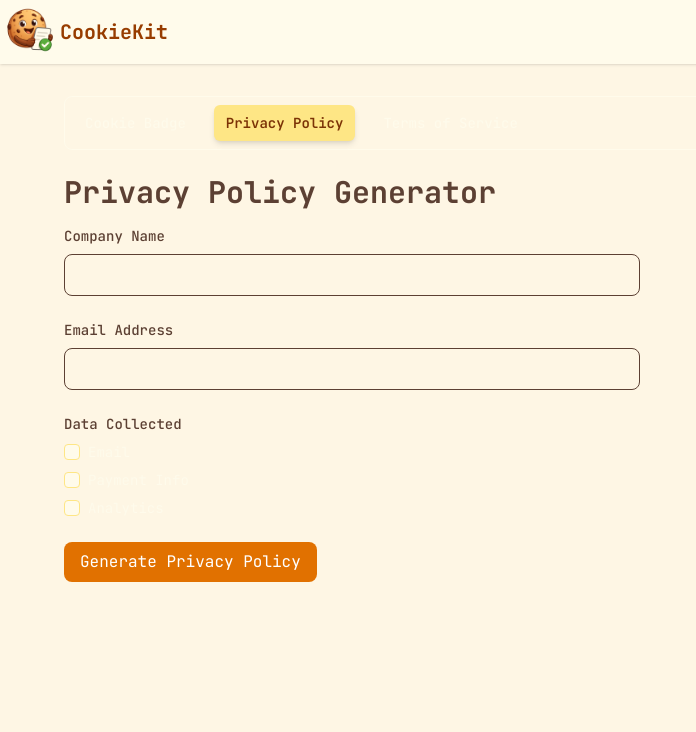
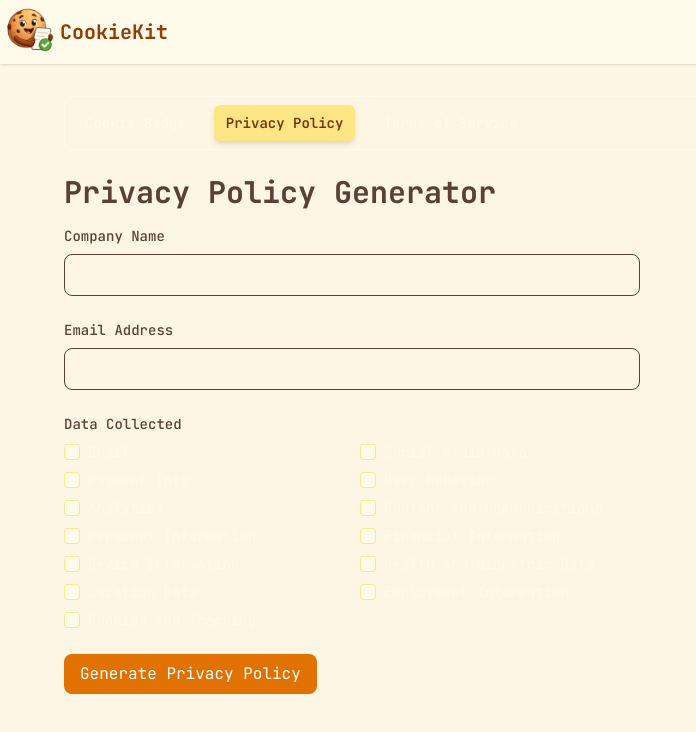
Before and after one commit to ezequiasaramburu/Cookiekit, a Next.js app: page /privacy in a window 1280 px wide. Shown: the top 732 px of the page, without its empty margins (0-696 px from the left). Built offline with nearby package versions, Linux system fonts and the light colour scheme.

Commit message:
add more collected data items on privacy page

```diff
--- a/src/app/privacy/page.tsx
+++ b/src/app/privacy/page.tsx
@@ -6,7 +6,20 @@ import { privacyPolicyTemplate } from "@/templates/privacyPolicy";
 import { PageLayout } from "@/components/PageLayout";
 import { Checkbox } from "@/components/Checkbox";
 
-type DataType = "email" | "payment" | "analytics";
+type DataType =
+  | "email"
+  | "payment"
+  | "analytics"
+  | "personal"
+  | "device"
+  | "location"
+  | "cookies"
+  | "social"
+  | "behavior"
+  | "content"
+  | "financial"
+  | "health"
+  | "employment";
 
 export default function PrivacyPage() {
   const [companyName, setCompanyName] = useState("");
@@ -59,6 +72,56 @@ export default function PrivacyPage() {
         "<li style='margin-bottom: 8px;'>Analytics data to improve our services</li>"
       );
     }
+    if (dataTypes.includes("personal")) {
+      dataCollectedItems.push(
+        "<li style='margin-bottom: 8px;'>Personal information such as name, address, and contact details</li>"
+      );
+    }
+    if (dataTypes.includes("device")) {
+      dataCollectedItems.push(
+        "<li style='margin-bottom: 8px;'>Device information including IP address, browser type, and operating system</li>"
+      );
+    }
+    if (dataTypes.includes("location")) {
+      dataCollectedItems.push(
+        "<li style='margin-bottom: 8px;'>Location data to provide location-based services</li>"
+      );
+    }
+    if (dataTypes.includes("cookies")) {
+      dataCollectedItems.push(
+        "<li style='margin-bottom: 8px;'>Cookies and similar tracking technologies</li>"
+      );
+    }
+    if (dataTypes.includes("social")) {
+      dataCollectedItems.push(
+        "<li style='margin-bottom: 8px;'>Social media data when you connect with social platforms</li>"
+      );
+    }
+    if (dataTypes.includes("behavior")) {
+      dataCollectedItems.push(
+        "<li style='margin-bottom: 8px;'>User behavior data to improve user experience</li>"
+      );
+    }
+    if (dataTypes.includes("content")) {
+      dataCollectedItems.push(
+        "<li style='margin-bottom: 8px;'>User-generated content and communications</li>"
+      );
+    }
+    if (dataTypes.includes("financial")) {
+      dataCollectedItems.push(
+        "<li style='margin-bottom: 8px;'>Financial information for transactions</li>"
+      );
+    }
+    if (dataTypes.includes("health")) {
+      dataCollectedItems.push(
+        "<li style='margin-bottom: 8px;'>Health and biometric data when provided</li>"
+      );
+    }
+    if (dataTypes.includes("employment")) {
+      dataCollectedItems.push(
+        "<li style='margin-bottom: 8px;'>Employment information for job applications</li>"
+      );
+    }
     if (dataTypes.length === 0) {
       dataCollectedItems.push(
         "<li style='margin-bottom: 8px;'>We do not collect any personal data</li>"
@@ -80,6 +143,56 @@ export default function PrivacyPage() {
     if (dataTypes.includes("analytics")) {
       dataUsageItems.push(
         "<li style='margin-bottom: 8px;'>To analyze and improve our website performance</li>"
+      );
+    }
+    if (dataTypes.includes("personal")) {
+      dataUsageItems.push(
+        "<li style='margin-bottom: 8px;'>To personalize your experience and provide customer support</li>"
+      );
+    }
+    if (dataTypes.includes("device")) {
+      dataUsageItems.push(
+        "<li style='margin-bottom: 8px;'>To ensure compatibility and optimize our services for your device</li>"
+      );
+    }
+    if (dataTypes.includes("location")) {
+      dataUsageItems.push(
+        "<li style='margin-bottom: 8px;'>To provide location-based features and services</li>"
+      );
+    }
+    if (dataTypes.includes("cookies")) {
+      dataUsageItems.push(
+        "<li style='margin-bottom: 8px;'>To remember your preferences and provide a better browsing experience</li>"
+      );
+    }
+    if (dataTypes.includes("social")) {
+      dataUsageItems.push(
+        "<li style='margin-bottom: 8px;'>To enable social sharing and integration with social platforms</li>"
+      );
+    }
+    if (dataTypes.includes("behavior")) {
+      dataUsageItems.push(
+        "<li style='margin-bottom: 8px;'>To understand how you use our services and improve them</li>"
+      );
+    }
+    if (dataTypes.includes("content")) {
+      dataUsageItems.push(
+        "<li style='margin-bottom: 8px;'>To display and manage your content on our platform</li>"
+      );
+    }
+    if (dataTypes.includes("financial")) {
+      dataUsageItems.push(
+        "<li style='margin-bottom: 8px;'>To process transactions and manage your account</li>"
+      );
+    }
+    if (dataTypes.includes("health")) {
+      dataUsageItems.push(
+        "<li style='margin-bottom: 8px;'>To provide health-related services and track fitness data</li>"
+      );
+    }
+    if (dataTypes.includes("employment")) {
+      dataUsageItems.push(
+        "<li style='margin-bottom: 8px;'>To process job applications and manage employment relationships</li>"
       );
     }
     if (dataTypes.length === 0) {
@@ -141,6 +254,7 @@ export default function PrivacyPage() {
               <label className="block text-sm font-medium mb-2">
                 Data Collected
               </label>
+              <div className="grid grid-cols-1 md:grid-cols-2 gap-4">
                 <div className="space-y-2">
                   <Checkbox
                     id="email"
@@ -160,6 +274,69 @@ export default function PrivacyPage() {
                     onChange={() => handleCheckboxChange("analytics")}
                     label="Analytics"
                   />
+                  <Checkbox
+                    id="personal"
+                    checked={dataTypes.includes("personal")}
+                    onChange={() => handleCheckboxChange("personal")}
+                    label="Personal Information"
+                  />
+                  <Checkbox
+                    id="device"
+                    checked={dataTypes.includes("device")}
+                    onChange={() => handleCheckboxChange("device")}
+                    label="Device Information"
+                  />
+                  <Checkbox
+                    id="location"
+                    checked={dataTypes.includes("location")}
+                    onChange={() => handleCheckboxChange("location")}
+                    label="Location Data"
+                  />
+                  <Checkbox
+                    id="cookies"
+                    checked={dataTypes.includes("cookies")}
+                    onChange={() => handleCheckboxChange("cookies")}
+                    label="Cookies and Tracking"
+                  />
+                </div>
+                <div className="space-y-2">
+                  <Checkbox
+                    id="social"
+                    checked={dataTypes.includes("social")}
+                    onChange={() => handleCheckboxChange("social")}
+                    label="Social Media Data"
+                  />
+                  <Checkbox
+                    id="behavior"
+                    checked={dataTypes.includes("behavior")}
+                    onChange={() => handleCheckboxChange("behavior")}
+                    label="User Behavior"
+                  />
+                  <Checkbox
+                    id="content"
+                    checked={dataTypes.includes("content")}
+                    onChange={() => handleCheckboxChange("content")}
+                    label="Content and Communications"
+                  />
+                  <Checkbox
+                    id="financial"
+                    checked={dataTypes.includes("financial")}
+                    onChange={() => handleCheckboxChange("financial")}
+                    label="Financial Information"
+                  />
+                  <Checkbox
+                    id="health"
+                    checked={dataTypes.includes("health")}
+                    onChange={() => handleCheckboxChange("health")}
+                    label="Health and Biometric Data"
+                  />
+                  <Checkbox
+                    id="employment"
+                    checked={dataTypes.includes("employment")}
+                    onChange={() => handleCheckboxChange("employment")}
+                    label="Employment Information"
+                  />
+                </div>
               </div>
             </div>
 
```
Lines whose indentation alone changed are shown as unchanged.
